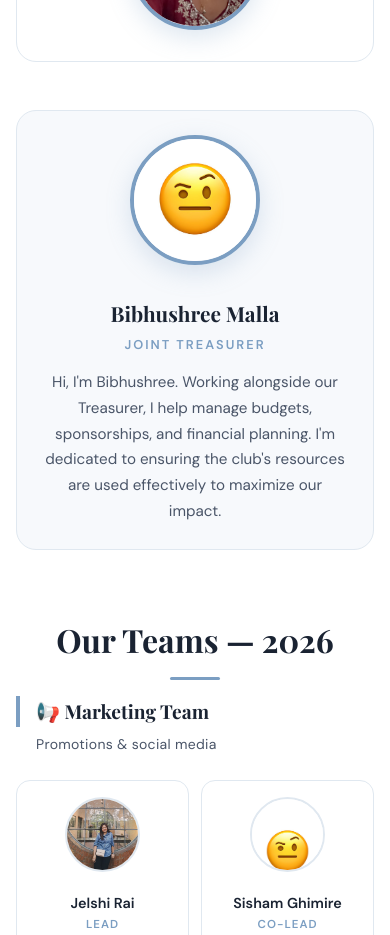
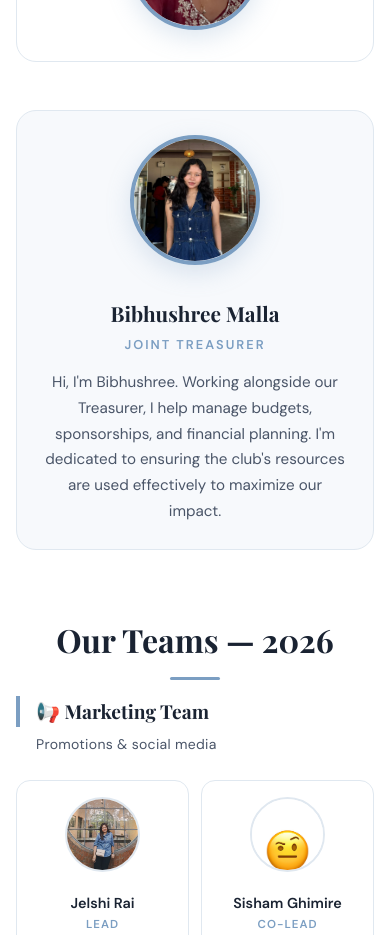
Before and after one commit to SidAwasthi88/is-club-website, a React (Create React App) app: page /about in a window 390 px wide. Shown: the part 2880-3815 px from the top of the page. Built offline with nearby package versions, Linux system fonts and the light colour scheme.

Commit message:
Added some photos and tried to make a good UI on phone as well

```diff
--- a/src/pages/About.js
+++ b/src/pages/About.js
@@ -80,7 +80,7 @@ function About() {
                     {/* Leader 5 - Bibhushree (Photo Left, Text Right) */}
                     <div className="leader-row leader-left">
                         <div className="leader-photo-container">
-                            <img src="/Images/bibhushree.jpg" alt="Bibhushree Malla" className="leader-photo-large" />
+                            <img src="/Images/bibhushree.jpeg" alt="Bibhushree Malla" className="leader-photo-large" />
                         </div>
                         <div className="leader-info">
                             <h3>Bibhushree Malla</h3>
```
Also changed, not shown: public/Images/bibhushree.jpeg (added), public/Images/bibhushree.jpg (deleted).
